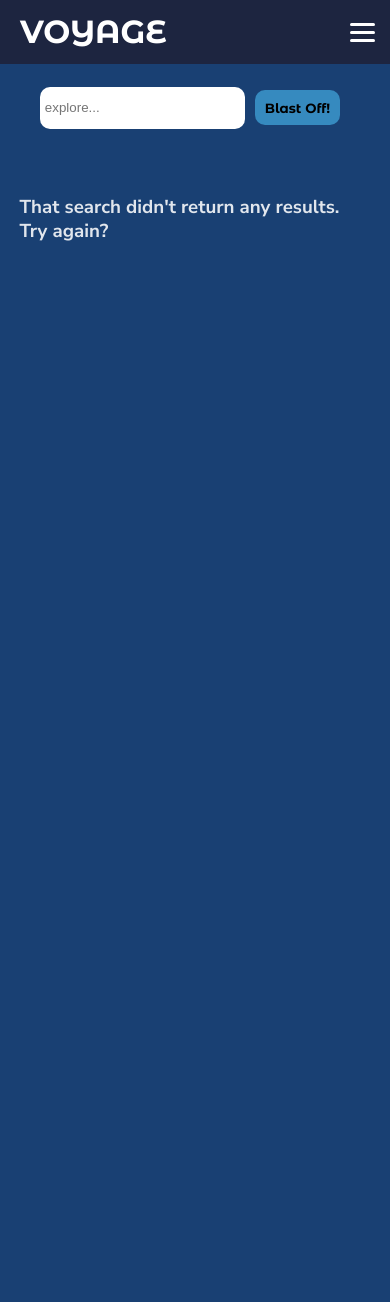
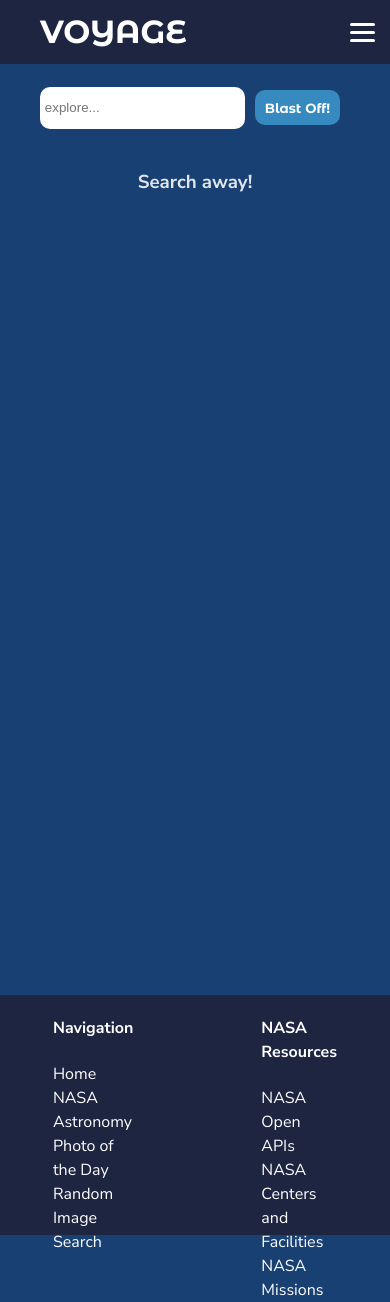
Before and after one commit to jesslrobertson/vschool, a React (Vite) app in the folder level-4-capstone/: page /search in a window 390 px wide. Before the commit the page ends 844 px from the top, so only its background shows below. Built offline with nearby package versions, Linux system fonts and the light colour scheme.

Commit message:
completed footer, and removed JWST page as there isn't sufficient searchable content yet. Next is responsiveness

```diff
--- a/level-4-capstone/src/App.jsx
+++ b/level-4-capstone/src/App.jsx
@@ -2,18 +2,18 @@ import { useState } from "react";
 import { BrowserRouter as Router } from "react-router-dom";
 import "./App.css";
 import AppRouter from "./components/AppRouter";
-import HeaderHome from './components/HeaderHome'
-
+import HeaderHome from "./components/HeaderHome";
+import Footer from "./components/Footer";
 
 function App() {
-
   return (
-		<Router>
-			<div className="App">
-				<HeaderHome />
-				<AppRouter/>
-			</div>
-		</Router>
+    <Router>
+      <div className="App">
+        <HeaderHome />
+        <AppRouter />
+      </div>
+        <Footer />
+    </Router>
   );
 }
 
--- a/level-4-capstone/src/components/AppRouter.jsx
+++ b/level-4-capstone/src/components/AppRouter.jsx
@@ -2,7 +2,7 @@ import React from "react";
 import { Routes, Route } from "react-router-dom";
 import Splash from "../pages/Splash";
 import APOD from "../pages/APOD";
-import JWST from "../pages/JWST";
+// import JWST from "../pages/JWST";
 import RandomImage from "../pages/RandomImage";
 import SearchResults from "../pages/SearchResults";
 
@@ -11,7 +11,7 @@ export default function AppRouter() {
       <Routes>
         <Route path="/" element={<Splash />} />
         <Route path="/apod" element={<APOD />} />
-        <Route path="/jwst" element={<JWST />} />
+        {/* <Route path="/jwst" element={<JWST />} /> */}
         <Route path="/randomimage" element={<RandomImage />} />
         <Route path="/search" element={<SearchResults />} />
       </Routes>
--- /dev/null
+++ b/level-4-capstone/src/components/Footer.jsx
@@ -0,0 +1,35 @@
+import React from "react";
+import { Link } from "react-router-dom";
+
+export default function Footer() {
+
+  const openInNewTab = url => {
+    window.open(url, '_blank', 'noopener,noreferrer');
+  };
+
+  return (
+    <footer>
+      <div className="page-links links">
+        <h4>Navigation</h4>
+        <Link to="/">Home</Link>
+        <Link to="APOD">NASA Astronomy Photo of the Day</Link>
+        <Link to="randomimage">Random Image</Link>
+        <Link to="search">Search</Link>
+      </div>
+      <div className="nasa-links links">
+        <h4>NASA Resources</h4>
+        <a href="https://api.nasa.gov">NASA Open APIs</a>
+        <a href="https://www.nasa.gov/about/sites/index.html">
+          NASA Centers and Facilities
+        </a>
+        <a href="https://www.nasa.gov/missions">NASA Missions</a>
+      </div>
+      {/* <div className="sagan-tribute links">
+        <h4>Tribute to Carl Sagan</h4>
+        <p href="https://carlsagan.com/wp-content/uploads/2020/09/Pale-Blue-Dot-2014-version.mov" onClick={() => openInNewTab("https://carlsagan.com/wp-content/uploads/2020/09/Pale-Blue-Dot-2014-version.mov")}>
+          The Pale Blue Dot
+        </p>
+      </div> */}
+    </footer>
+  );
+}
--- a/level-4-capstone/src/components/HeaderHome.jsx
+++ b/level-4-capstone/src/components/HeaderHome.jsx
@@ -1,12 +1,13 @@
-import React, { useState } from 'react'
+import React from 'react'
+import { Link } from 'react-router-dom'
 import SlidingMenu from './SlidingMenu'
 
 export default function Header() {
-  const [isHome, setIsHome] = useState(true);
-
   return (
     <header className="header-home">
-      <h1 className="title">VOYAGE</h1>
+      <Link to="/" className='title'>
+        <h1 className="title">VOYAGE</h1>
+      </Link>
       <SlidingMenu />
     </header>
   );
--- a/level-4-capstone/src/components/Search.jsx
+++ b/level-4-capstone/src/components/Search.jsx
@@ -60,7 +60,7 @@ export default React.memo(function Search() {
           : searchButton
           }
       </div>
-      {previousSearch && <h5 className='previous-search'>Your search for "{previousSearch}" returned...</h5>}
+      {previousSearch && <h5 className='previous-search'>Your search for "{previousSearch}" returned the following results. Click an image to learn more!</h5>}
     </div>
   );
 })
--- a/level-4-capstone/src/components/SlidingMenu.jsx
+++ b/level-4-capstone/src/components/SlidingMenu.jsx
@@ -37,11 +37,11 @@ export default function SlidingMenu() {
             NASA Astrononmy Image of the Day
           </Link >
         </div>
-        <div className="link-container">
+        {/* <div className="link-container">
           <Link to="/jwst" className='nav-link'>
             James Webb Space Telescope Gallery
           </Link >
-        </div>
+        </div> */}
         <div className="link-container">
           <Link to="/randomimage" className='nav-link'>
             Random Image
--- a/level-4-capstone/src/index.css
+++ b/level-4-capstone/src/index.css
@@ -6,7 +6,6 @@
   font-weight: 400;
   margin: 0;
 
-  color-scheme: light dark;
   color: rgba(255, 255, 255, 0.87);
   background-color: #194073;
 
@@ -17,8 +16,14 @@
   -webkit-text-size-adjust: 100%;
 }
 
-body {
+html, body {
   margin: 0;
+}
+
+.App {
+  min-height: 100%;
+  display: flex;
+  flex-direction: column;
 }
 
 .title {
@@ -67,6 +72,7 @@ body {
   display: flex;
   align-items: center;
   justify-content: center;
+  margin: 0;
 }
 .search-bar {
   width: 50vw;
@@ -91,6 +97,7 @@ button {
   border: none;
   border-radius: 10px;
   padding: 10px;
+  color: white;
 }
 
 .img-box {
@@ -113,6 +120,7 @@ button {
   background-color: #1D2540;
   border-radius: 10px;
   max-width: 90vw;
+  margin-bottom: 5rem;
 }
 
 .image-items {
@@ -165,6 +173,7 @@ button {
   flex-direction: column;
   align-items: center;
   justify-content: flex-start;
+  min-height: 100vh;
 }
 
 .gallery {
@@ -178,7 +187,7 @@ button {
   justify-content: center;
   background-color:#1D2540;
   border-radius: 15px;
-  margin: 50px;
+  margin: 20px;
   padding: 20px;
   margin-top: 20px;
 }
@@ -192,7 +201,7 @@ button {
   height: 100%;
   display: flex;
   flex-direction: row;
-  align-items:flex-start;
+  align-items: center;
   justify-content: center;
   transition: opacity ease 0.4s;
   background: rgba(0, 0, 0, 0.7);
@@ -201,7 +210,7 @@ button {
 .large-image {
   max-height: 80vh;
   max-width: 60vw;
-  margin: 2rem;
+  margin: .5rem;
   object-fit: contain;
   z-index: 999;
 }
@@ -217,10 +226,35 @@ button {
   max-width: 30vw;
   padding: 10px;
   contain: content;
-  margin: 2rem;
+  margin: .5rem;
 }
 
 .img-description {
   width: 28vw;
   text-overflow: ellipsis;
 }
+
+footer {
+  position: relative;
+  bottom: 0;
+  width: 100%;
+  height: 15rem;
+  background-color:#1D2540;
+  color: white;
+  display: flex;
+  justify-content: center;
+  flex-direction: row;
+  margin-top: auto;
+}
+
+footer > * {
+  display: flex;
+  flex-direction: column;
+  align-items: space-evenly;
+  padding: 0 4rem 0 4rem;
+}
+
+.links > * {
+  text-decoration: none;
+  color: white;
+}
--- a/level-4-capstone/src/pages/SearchResults.jsx
+++ b/level-4-capstone/src/pages/SearchResults.jsx
@@ -14,14 +14,9 @@ export default function SearchResults() {
     <div className="page-box">
       <Search />
       <div className="results-box">
-        {results.length > 0 && (
-          <h3 className="sub-title">Click an image to learn more!</h3>
-        )}
         {results.length > 0 ? (
           <div className="gallery">
             {results.map((item) => {
-              console.log("item");
-              console.log(item);
               const { center, date_created, description, nasa_id, title } =
                 item.data[0];
               const { href } = item.links[0];
@@ -41,9 +36,7 @@ export default function SearchResults() {
             })}
           </div>
         ) : (
-          <h3 className="try-again">
-            That search didn't return any results. Try again?
-          </h3>
+          <h3 className="try-again">Search away!</h3>
         )}
       </div>
     </div>
```
Also changed, not shown: level-4-capstone/src/components/Footer.js (deleted), level-4-capstone/src/components/HeaderOther.js (deleted), level-4-capstone/src/components/ImageGallery.js (deleted).
